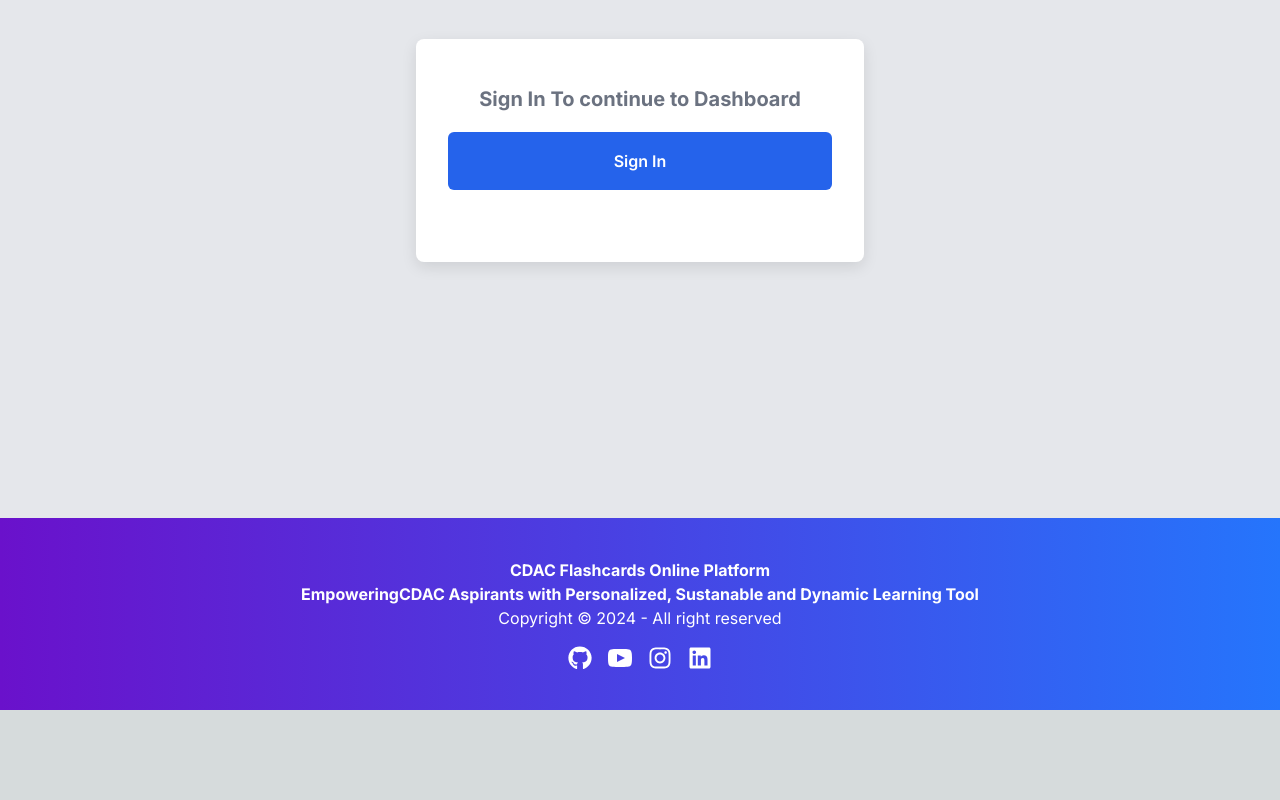
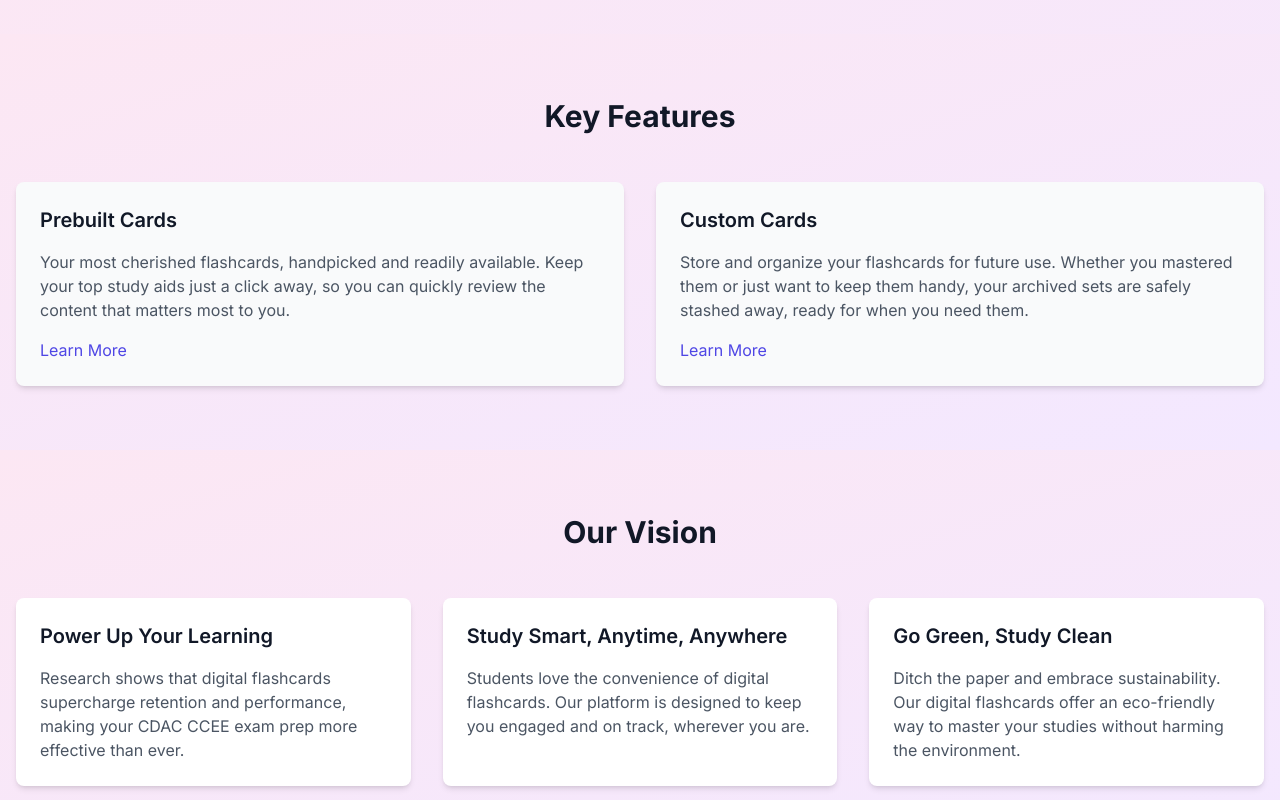
Before and after one commit to Shujaulislam/flashcard, a Next.js app: page / in a window 1280 px wide. Shown: the part 360-1160 px from the top of the page. Before the commit the page ends 1070 px from the top, so only its background shows below. Built offline with nearby package versions, Linux system fonts and the light colour scheme; no server answers.

Commit message:
cstm-card-added to route

```diff
--- a/src/app/page.js
+++ b/src/app/page.js
@@ -1,21 +1,133 @@
-"use client";
-import { useAuth } from "@clerk/nextjs";
-import Login from "../components/Login";
-import { useRouter } from "next/navigation";
+// "use client";
+// import { useAuth } from "@clerk/nextjs";
+// import Login from "../components/Login";
+// import { useRouter } from "next/navigation";
 
-function Page() {
-  const { userId } = useAuth();
-  const router = useRouter();
+// function Page() {
+//   const { userId } = useAuth();
+//   const router = useRouter();
 
-  if (userId) {
-    router.push("/main");
-  }
+//   if (userId) {
+//     router.push("/customcard");
+//   }
 
+//   return (
+//     <div className="h-screen" style={{ color: "white" }}>
+//       <Login />
+//     </div>
+//   );
+// }
+
+// export default Page;
+
+
+import Link from "next/link";
+
+export default function Home() {
   return (
-    <div className="h-screen" style={{ color: "white" }}>
-      <Login />
+    <div className="min-h-screen bg-gradient-to-br from-pink-100 to-purple-100 py-16">
+      <div className="container mx-auto px-4">
+        <div className="text-center mb-16">
+          <h1 className="text-4xl md:text-5xl font-bold text-gray-900 mb-6">
+            Flashcards for CDAC students
+          </h1>
+          <p className="text-xl text-gray-600 max-w-2xl mx-auto mb-8">
+            CDAC Flashcards is an interactive study tool with pre-built and
+            custom flashcards. Go digital, reduce your carbon footprint, and
+            study sustainably for the CDAC Examination
+          </p>
+          <div className="flex justify-center">
+            {/* <Link href="/register"  ">
+              Register
+            </Link> */}
+          </div>
+        </div>
+      </div>
+
+      {/* Second Header Section */}
+      <section className=" bg-gradient-to-br from-pink-100 to-purple-100 py-16">
+        <div className="container mx-auto px-4">
+          <h2 className="text-gray-900 text-3xl font-bold text-center mb-12">
+            Key Features
+          </h2>
+          <div className="grid grid-cols-1 md:grid-cols-2 gap-8">
+            <div className="bg-gray-50 p-6 rounded-lg shadow-md">
+              <h3 className="text-gray-900 text-xl font-semibold mb-4">
+                {" "}
+                Prebuilt Cards
+              </h3>
+              <p className="text-gray-600 mb-4">
+                Your most cherished flashcards, handpicked and readily
+                available. Keep your top study aids just a click away, so you
+                can quickly review the content that matters most to you.
+              </p>
+              <Link
+                href="/dashboard"
+                className="text-indigo-600 hover:text-indigo-800"
+              >
+                Learn More
+              </Link>
+            </div>
+            <div className="bg-gray-50 p-6 rounded-lg shadow-md">
+              <h3 className="text-gray-900 text-xl font-semibold mb-4">
+                Custom Cards
+              </h3>
+              <p className="text-gray-600 mb-4">
+                Store and organize your flashcards for future use. Whether you
+                mastered them or just want to keep them handy, your archived
+                sets are safely stashed away, ready for when you need them.
+              </p>
+              <Link
+                href="/customcard"
+                className="text-indigo-600 hover:text-indigo-800"
+              >
+                Learn More
+              </Link>
+            </div>
+          </div>
+        </div>
+      </section>
+
+      {/* Third Header Section */}
+      <section className=" bg-gradient-to-br from-pink-100 to-purple-100 py-16">
+        <div className="container mx-auto px-4">
+          <h2 className="text-gray-900 text-3xl font-bold text-center mb-12">
+            Our Vision
+          </h2>
+          <div className="grid grid-cols-1 md:grid-cols-3 gap-8">
+            <div className="bg-white p-6 rounded-lg shadow-md">
+              <h3 className="text-gray-900 text-xl font-semibold mb-4">
+                Power Up Your Learning
+              </h3>
+              <p className="text-gray-600">
+                Research shows that digital flashcards supercharge retention and
+                performance, making your CDAC CCEE exam prep more effective than
+                ever.
+              </p>
+            </div>
+            <div className="bg-white p-6 rounded-lg shadow-md">
+              <h3 className="text-gray-900 text-xl font-semibold mb-4">
+                Study Smart, Anytime, Anywhere
+              </h3>
+              <p className="text-gray-600">
+                Students love the convenience of digital flashcards. Our
+                platform is designed to keep you engaged and on track, wherever
+                you are.
+              </p>
+            </div>
+            <div className="bg-white p-6 rounded-lg shadow-md">
+              <h3 className="text-gray-900 text-xl font-semibold mb-4">
+                Go Green, Study Clean
+              </h3>
+              <p className="text-gray-600">
+                Ditch the paper and embrace sustainability. Our digital
+                flashcards offer an eco-friendly way to master your studies
+                without harming the environment.
+              </p>
+            </div>
+          </div>
+        </div>
+      </section>
     </div>
   );
 }
-
-export default Page;
```
Also changed, not shown: src/middleware.js (+9 -5 lines), 1 other file (tests, documents, lock files or other folders).
